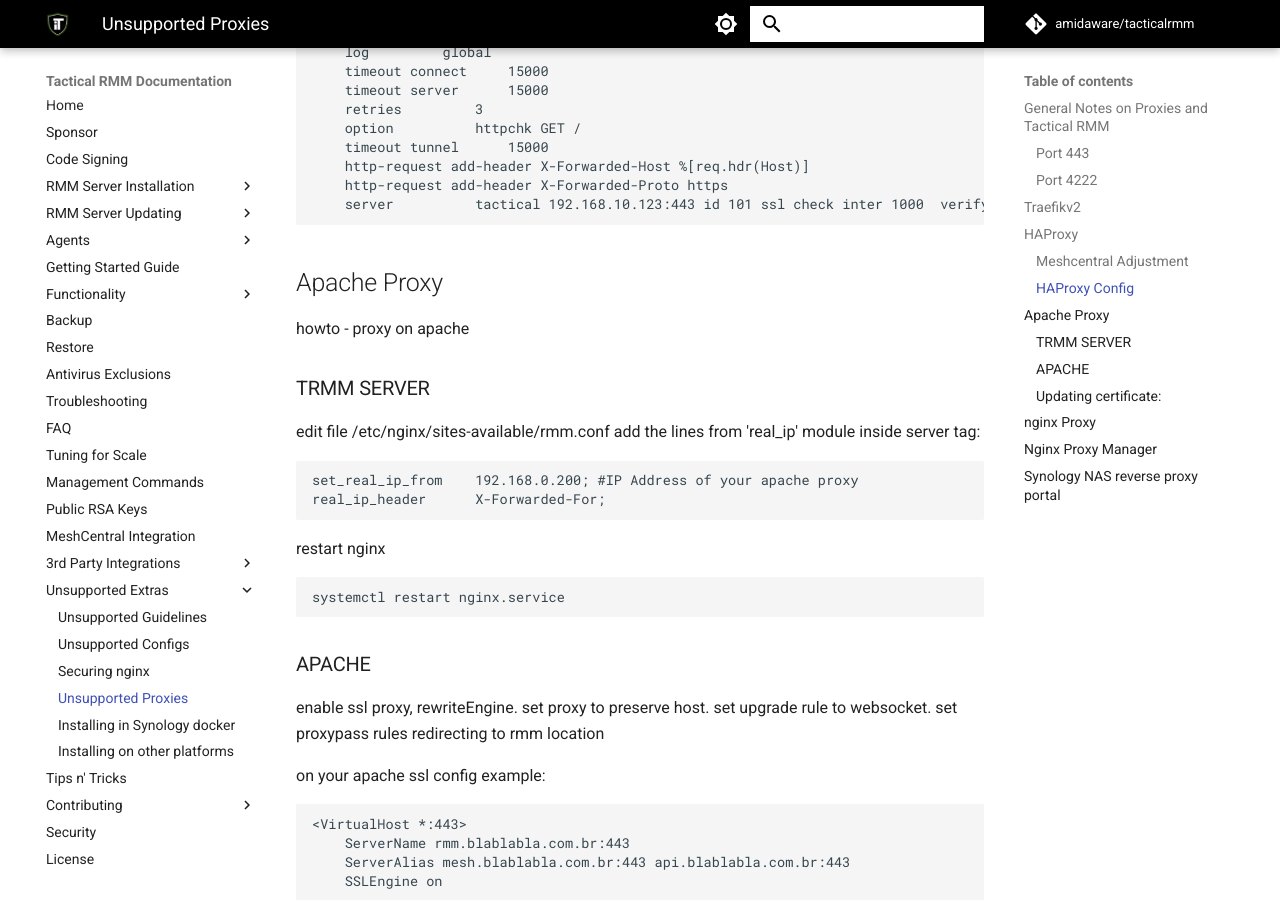
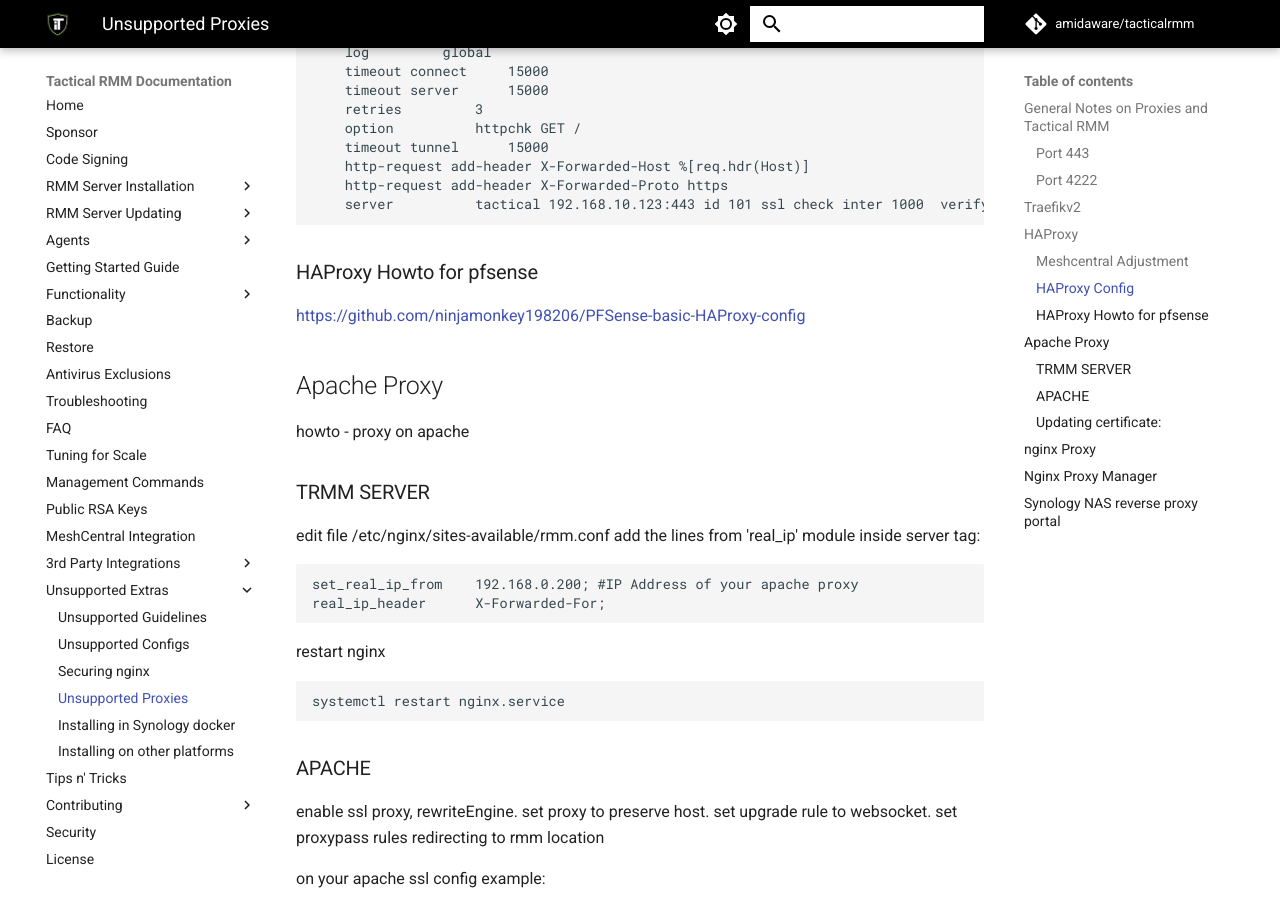
Before and after one commit to amidaware/trmm-docs, an MkDocs documentation site: the page built from docs/unsupported_proxies.md, in a window 1280 px wide and 900 px high, scrolled down 6645 px. Built offline with MkDocs 1.6.1 and Material for MkDocs 9.7.7, drawn with Linux system fonts in a browser that asks for light colours; comment, search, counter and statistics services are not loaded.

Commit message:
adding haproxy wizard for pfsense

````diff
--- a/docs/unsupported_proxies.md
+++ b/docs/unsupported_proxies.md
@@ -324,6 +324,10 @@
 	server			tactical 192.168.10.123:443 id 101 ssl check inter 1000  verify none
 ```
 
+### HAProxy Howto for pfsense
+
+<https://github.com/ninjamonkey198206/PFSense-basic-HAProxy-config>
+
 ## Apache Proxy
 howto -  proxy on apache
 ### TRMM SERVER
````
